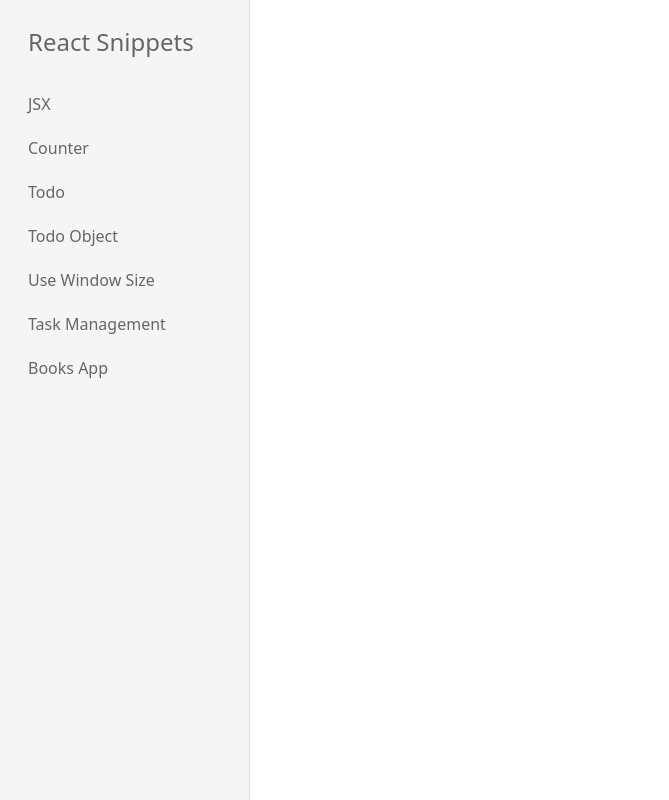
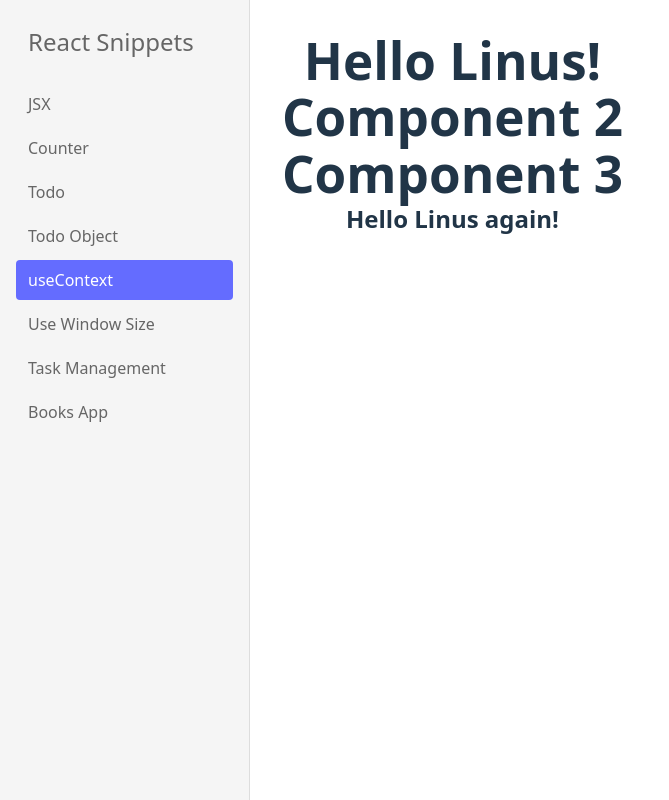
Before and after one commit to jillella/react-snippets, a React (Vite) app: page /use-context in a window 1280 px wide. Shown: the whole page, without its empty margins (0-669 px from the left). Built offline with nearby package versions, Linux system fonts and the light colour scheme.

Commit message:
Add useContext component and update routing in App and Sidebar for new feature integration.

```diff
--- a/src/App.tsx
+++ b/src/App.tsx
@@ -6,6 +6,7 @@ import JSX from './snippets/jsx'
 import Counter from './snippets/counter'
 import Todo from './snippets/todo'
 import TodoObj from './snippets/todo-obj'
+import UseContext from './snippets/react-hooks/useContext'
 import UseWindowSizeDemo from './coding-test/smbc/usewindowsize-demo'
 import TaskManagement from './coding-test/sqor-ai/task-management'
 import BooksApp from './coding-test/jpmc/books-app'
@@ -20,6 +21,7 @@ function App() {
           <Route path="/counter" element={<Counter />} />
           <Route path="/todo" element={<Todo />} />
           <Route path="/todo-obj" element={<TodoObj />} />
+          <Route path="/use-context" element={<UseContext />} />
           <Route path="/use-window-size" element={<UseWindowSizeDemo />} />
           <Route path="/task-management" element={<TaskManagement />} />
           <Route path="/books-app" element={<BooksApp />} />
--- a/src/components/Sidebar.tsx
+++ b/src/components/Sidebar.tsx
@@ -5,6 +5,7 @@ const snippets = [
   { path: '/counter', name: 'Counter' },
   { path: '/todo', name: 'Todo' },
   { path: '/todo-obj', name: 'Todo Object' },
+  { path: '/use-context', name: 'useContext' },
   { path: '/use-window-size', name: 'Use Window Size' },
   { path: '/task-management', name: 'Task Management' },
   { path: '/books-app', name: 'Books App' },
--- /dev/null
+++ b/src/snippets/react-hooks/useContext.tsx
@@ -0,0 +1,36 @@
+import { useState, createContext, useContext } from 'react';
+
+const UserContext = createContext<string>("");
+
+function UseContext() {
+  const [user, setUser] = useState("Linus");
+
+  return (
+    <UserContext.Provider value={user}>
+      <h1>{`Hello ${user}!`}</h1>
+      <Component2 />
+    </UserContext.Provider>
+  );
+}
+
+function Component2() {
+  return (
+    <>
+      <h1>Component 2</h1>
+      <Component3 />
+    </>
+  );
+}
+
+function Component3() {
+  const user = useContext(UserContext);
+
+  return (
+    <>
+      <h1>Component 3</h1>
+      <h2>{`Hello ${user} again!`}</h2>
+    </>
+  );
+}
+
+export default UseContext;
```
Also changed, not shown: src/snippets/react-hooks/useEffect.tsx (added), src/snippets/react-hooks/useState.tsx (added).
